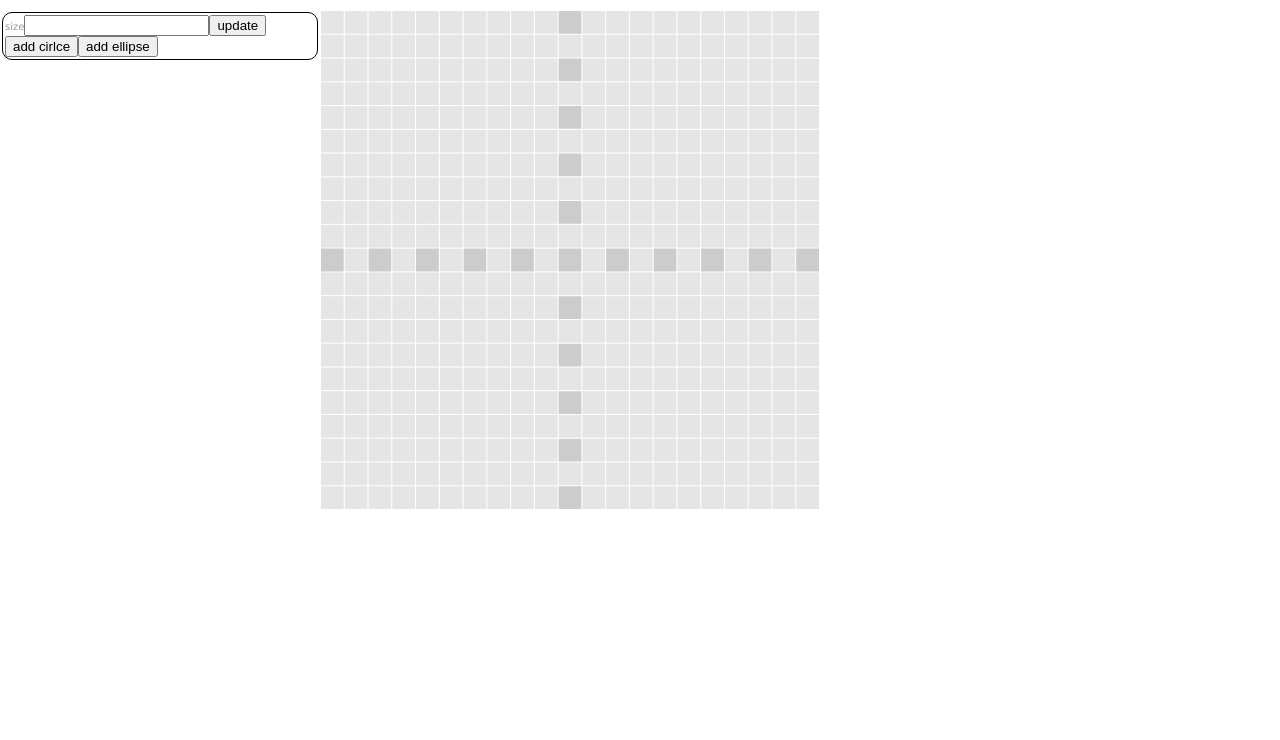
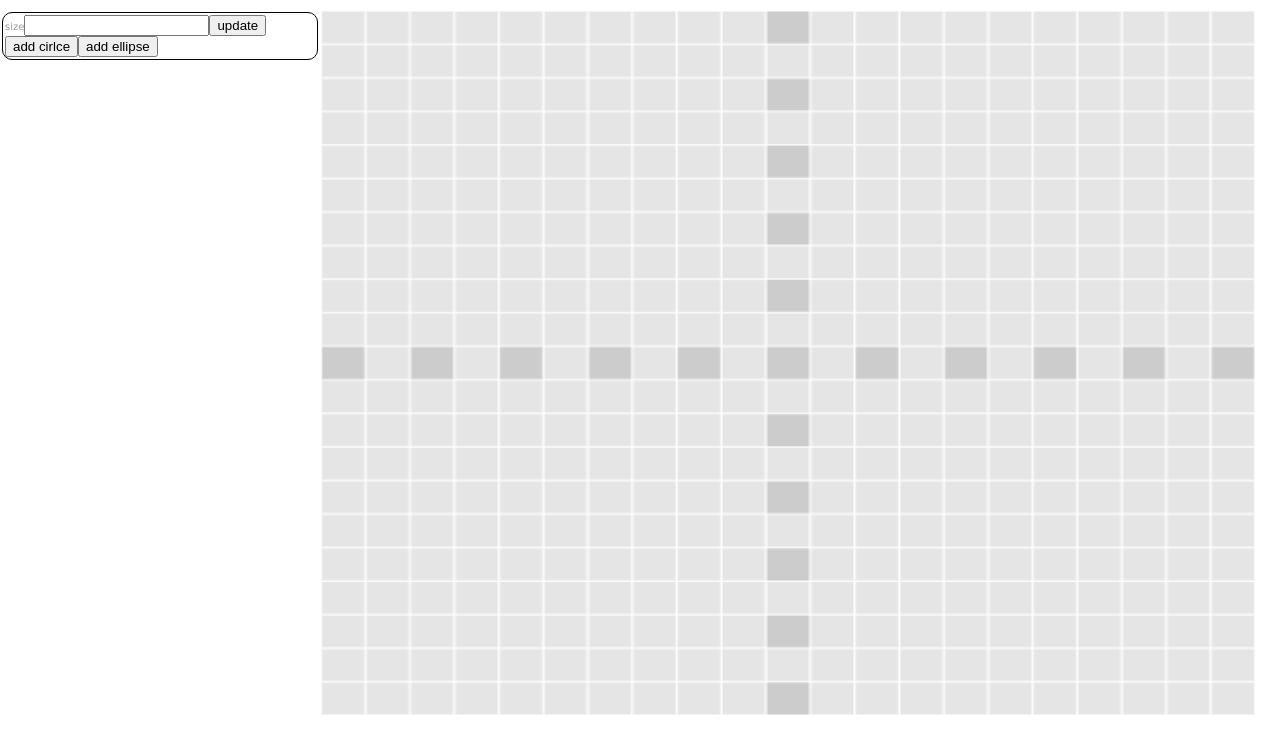
Before and after one commit to mcdoh/mineConics, a plain HTML site: page index.html in a window 1280 px wide. Shown: the part 60-800 px from the top of the page. Drawn offline with nearby package versions, Linux system fonts and the light colour scheme.

Commit message:
resizing canvas to fit viewport

```diff
--- a/mineConics.css
+++ b/mineConics.css
@@ -17,22 +17,26 @@ ul
 	padding-left: .5em;
 }
 
+#container
+{
+	overflow: hidden;
+}
+
 #header
 {
 	width: 100%;
 	height: 50px;
+	padding: 1em;
 }
 
 #heading
 {
 	text-align: center;
-	margin: 1em;
 }
 
-#container
+#content
 {
-	width: 100%;
-	height: 100%;
+	overflow: hidden;
 }
 
 #controlPane
@@ -40,24 +44,6 @@ ul
 	width: 25%;
 	height: 100%;
 	float: left;
-}
-
-.circleInput
-{
-	margin: 1em;
-}
-
-#graphPane
-{
-	width: auto;
-	height: 100%;
-	float: left;
-}
-
-#graph
-{
-	float: left;
-	margin: 1em;
 }
 
 div.controls
@@ -80,3 +66,16 @@ div.conic
 	-webkit-border-radius: 10px;
 	border-radius: 10px;
 }
+
+#graphPane
+{
+	width: auto;
+	height: 100%;
+	float: left;
+}
+
+#graph
+{
+	float: left;
+	margin: 1em;
+}
--- a/mineConics.js
+++ b/mineConics.js
@@ -318,3 +318,16 @@ $(document).ready(function()
 		draw(ctx,graph,circles);
 	});
 });
+
+
+$(window).load(function()
+{
+	var $header = $('#header');
+	var $heading = $('#heading');
+	var $controlPane = $('#controlPane');
+	var $canvas = $('#canvas');
+
+	// simply using the size of #heading as a relative margin size
+	$canvas.height($(window).height() - $header.outerHeight(true) - $heading.height());
+	$canvas.width($(window).width() - $controlPane.outerWidth(true) - $heading.height());
+});
```
